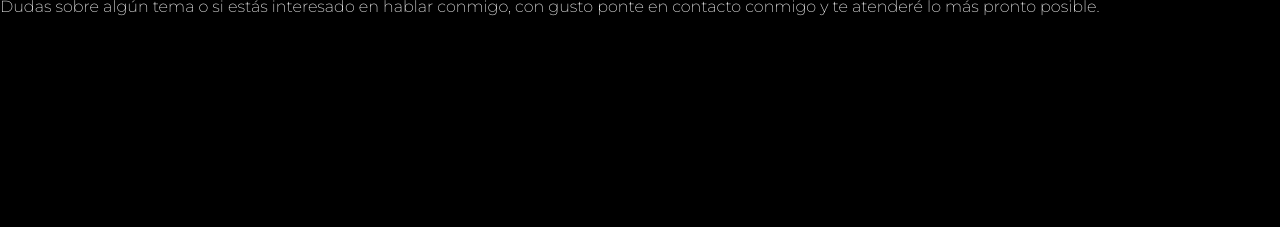
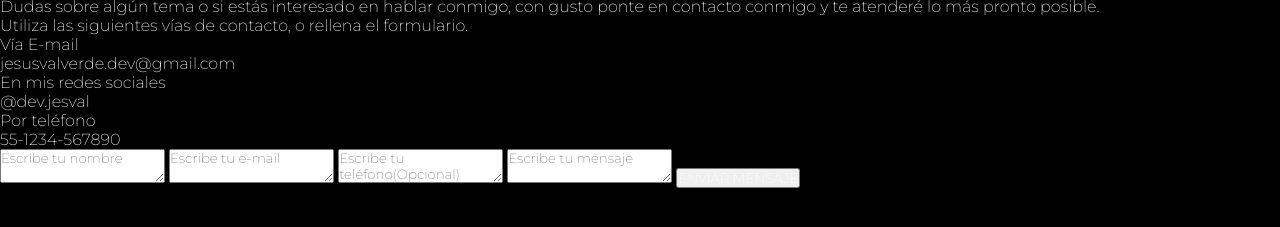
Before and after one commit to Jesus-Valverde/portafolio, a plain HTML site: page contacto.html in a window 1280 px wide. Shown: the part 137-364 px from the top of the page. Drawn offline with Linux system fonts and the light colour scheme.

Commit message:
Update contacto.html

```diff
--- a/contacto.html
+++ b/contacto.html
@@ -21,7 +21,7 @@
     <header class="header">
         <!--Logo-->
         <div class="logo__container">
-            <a href="#" class="logo__link">
+            <a href="index.html" class="logo__link">
                 <img class="logo__img" src="/images/logo/logo.png" alt="logo personal">
                 <p class="logo__txt">JESVAL</p>
             </a>
@@ -43,10 +43,20 @@
         </div>
         <div class="content">
             <div class="info">
-
+                <p class="textbold">Utiliza las siguientes vías de contacto, o rellena el formulario. </p>
+                <p class="txt">Vía E-mail</p>
+                <p class="txt__info">jesusvalverde.dev@gmail.com</p>
+                <p class="txt">En mis redes sociales</p>
+                <p class="txt__info">@dev.jesval</p>
+                <p class="txt">Por teléfono</p>
+                <p class="txt__info">55-1234-567890</p>
             </div>
             <form action="">
-
+                <textarea placeholder="Escribe tu nombre" name="nombre"></textarea>
+                <textarea placeholder="Escribe tu e-mail" name="email"></textarea>
+                <textarea placeholder="Escribe tu teléfono(Opcional)" name="telefono"></textarea>
+                <textarea class="form__message" placeholder="Escribe tu mensaje" name="mensaje"></textarea>
+                <button class="btn" type="submit">ENVIAR MENSAJE</button>
             </form>
         </div>
     </main>
```
